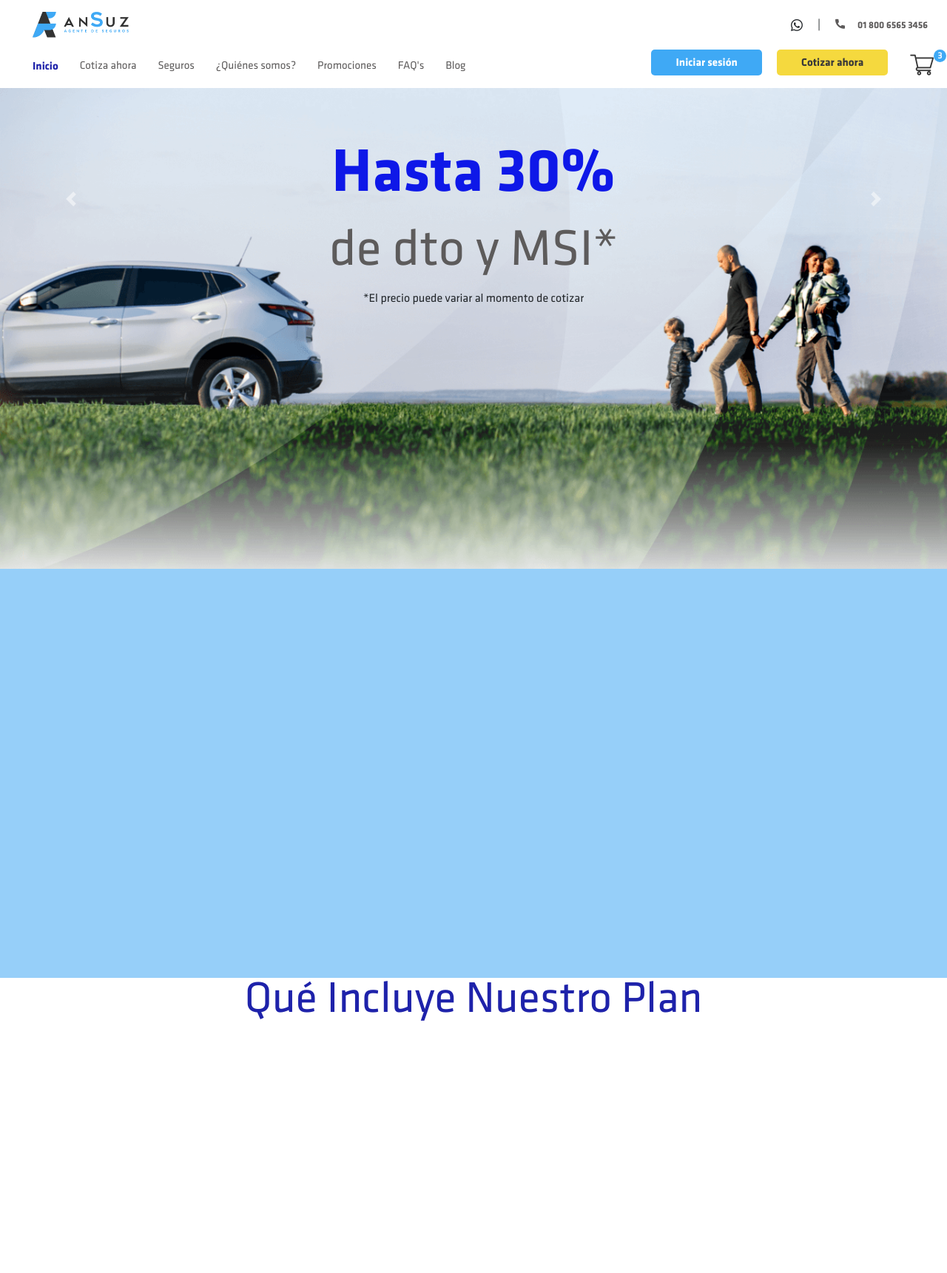
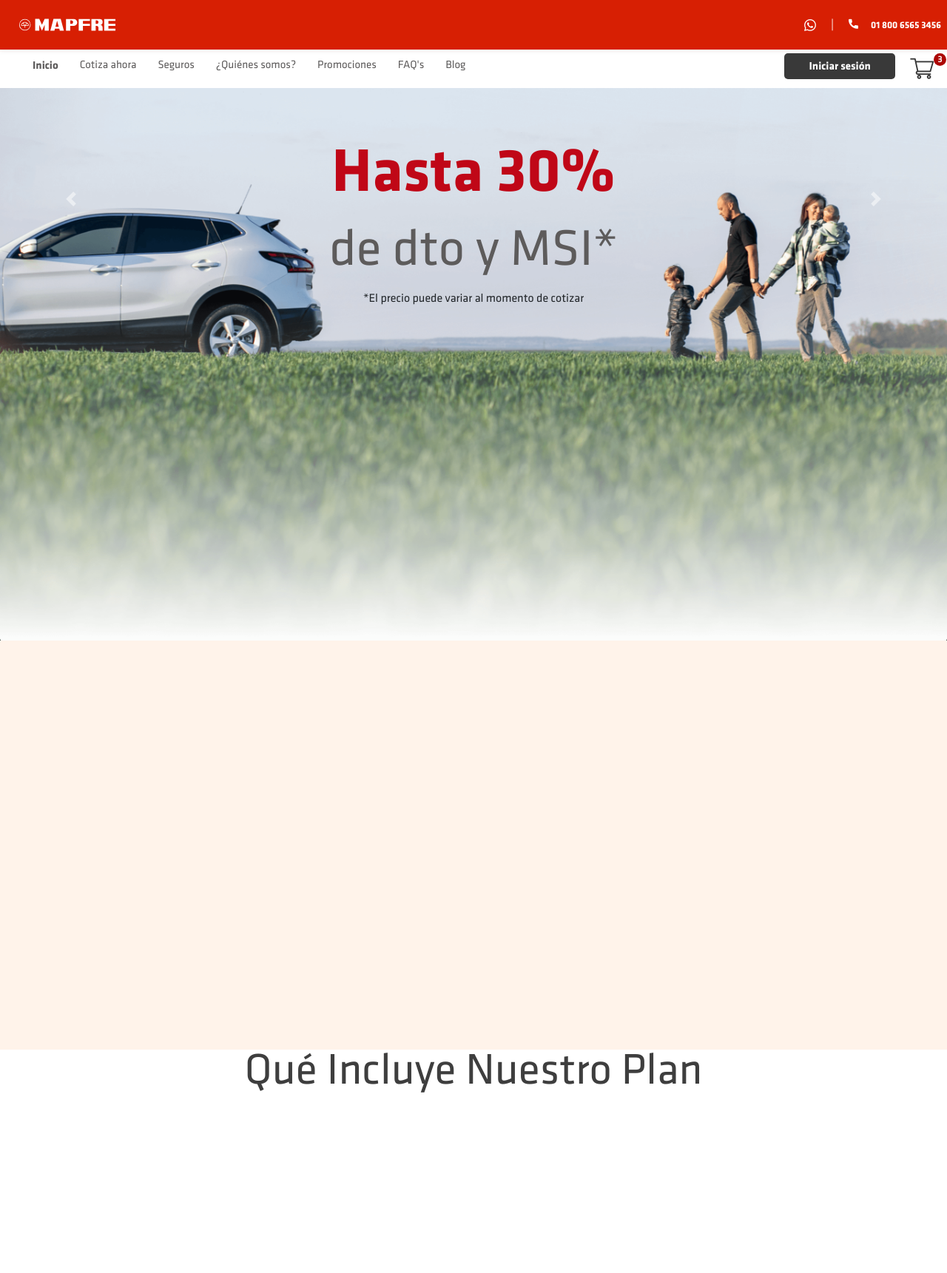
Before and after one commit to JCCardenas24/ecommerce, a PHP site: page / in a window 1280 px wide. Shown: the top 1721 px of the page at 74% size. Run offline with PHP 8.4, Linux system fonts and the light colour scheme; some web fonts are replaced.

Commit message:
mapfre look

```diff
--- a/assets/css/sass/layout/_navbar.scss
+++ b/assets/css/sass/layout/_navbar.scss
@@ -1,12 +1,18 @@
 @import '../helpers/variables';
 
 .main-nav {
-     padding: 0 18px;
+
      box-shadow: 0px 3px 6px rgba(0, 0, 0, 0.05);
+
 }
 
 .main-nav__primaryRow {
      height: 67px;
+     background-color: #D71F03;
+     color: white;
+     // padding: 0 18px;
+     box-shadow: 0px 3px 6px rgba(0, 0, 0, 0.05);
+
 }
 
 .main-nav__primaryRow--logo {
@@ -25,6 +31,8 @@
 
 .main-nav__secondaryRow{
      height: 52px;
+     color: white;
+     padding: 0 18px;
 
 }
 
@@ -33,7 +41,7 @@
      font-family: 'KlavikaBold-Bold';
      font-weight: bold;
      font-size: 13px;
-     color: $light-gray;
+     color: white;
 }
 
 .main-nav__secondaryRow--menuOptions {
@@ -55,7 +63,7 @@
           font-weight: bold;
           font-size: $f15;
           line-height: 30px;
-          color: $navy-blue;
+          color: #5D5B5B;
      }
 }
 
@@ -76,7 +84,7 @@
 
      .btnLogin{
           color: #fff;
-          background-color: $sky-blue;
+          background-color: #393939;
           margin-right: 20px;
      }
 
@@ -84,6 +92,7 @@
       color: #393939;
       background-color: $yellow;
       margin-right: 30px;
+      display: none;
      }
 
      i.icon-carrito{
@@ -99,7 +108,7 @@
      width: 17px;
      height: 17px;
      border-radius: 50%;
-     background-color: $sky-blue;
+     background-color: #AC0603;
      color: white;
      position: absolute;
 }
--- a/assets/css/sass/layout/_slider.scss
+++ b/assets/css/sass/layout/_slider.scss
@@ -1,10 +1,10 @@
 @import '../base/font';
 
-.crop_img {
-    height: 650px;
-    object-fit: cover;
-    object-position: 0 15%;
-}
+// .crop_img {
+//     height: 650px;
+//     object-fit: cover;
+//     object-position: 0 15%;
+// }
 
 .ttl_slide {
     width: 100%;
@@ -18,7 +18,8 @@
         font-weight: bold;
         font-size: 84px;
         line-height: 100px;
-        color: #0e18e8;
+        color: #c00717;
+
         padding-top: 65px;
 
     }
--- a/assets/css/sass/views/_home.scss
+++ b/assets/css/sass/views/_home.scss
@@ -1,6 +1,6 @@
 .blue{
     height: 553px;
-background: #96cff9;
+background: #FFF3EA;
 opacity: 1;
 
 }
@@ -11,7 +11,7 @@
         font-size: 60px;
 line-height: 62px;
 text-align: center;
-color: #1e22aa;
+color: #3e3e3e;
     }
 }
 
@@ -24,15 +24,17 @@
 
 .suscribe{
     height: 259px;
-background: #1e22aa;
+background: white;
+
 }
 
 .redes{
     height: 150px;
-    background: #3fa9f5;
+    background: #575757;
+
 }
 
 .legal{
     height: 51px;
-    background-color: #0588E4;
+    background-color: #c00717;
 }
--- a/index.php
+++ b/index.php
@@ -3,7 +3,7 @@
 
 <head>
   <?php include 'template/head.php';?>
-  <title>Ansuz | Agente de seguros</title>
+  <title>Mapfre | Agente de seguros</title>
 </head>
 
 <body>
@@ -16,7 +16,7 @@
             <img src="./assets/images/home-slider/Home-auto.png" class="crop_img d-block w-100" alt="...">
             <div class="ttl_slide">
               <h1 class="text-center">Hasta 30% <br> <span>de dto y MSI*</span></h1>
-             <p  class="text-center">*El precio puede variar al momento de cotizar</p>
+              <p class="text-center">*El precio puede variar al momento de cotizar</p>
             </div>
           </div>
         </div>
@@ -24,14 +24,14 @@
           <img src="./assets/images/home-slider/Home-auto.png" class="crop_img d-block w-100" alt="...">
           <div class="ttl_slide">
             <h1 class="text-center">Hasta 30% <br> <span>de dto y MSI*</span></h1>
-             <p  class="text-center">*El precio puede variar al momento de cotizar</p>
+            <p class="text-center">*El precio puede variar al momento de cotizar</p>
           </div>
         </div>
         <div class="carousel-item">
           <img src="./assets/images/home-slider/Home-auto.png" class="crop_img  d-block w-100" alt="...">
           <div class="ttl_slide">
             <h1 class="text-center">Hasta 30% <br> <span>de dto y MSI*</span></h1>
-             <p  class="text-center">*El precio puede variar al momento de cotizar</p>
+            <p class="text-center">*El precio puede variar al momento de cotizar</p>
           </div>
         </div>
       </div>
--- a/template/navbar.php
+++ b/template/navbar.php
@@ -1,13 +1,13 @@
 <nav class="main-nav">
     <div class="d-flex align-items-center justify-content-between main-nav__primaryRow">
-        <a href="/"><img src="assets/images/logo_ansuz.png" alt="" class="main-nav__primaryRow--logo"></a>
+        <a href="/"><img src="assets/images/logo_mapfre.svg" alt="" class="main-nav__primaryRow--logo"></a>
         <div class="main-nav__primaryRow__tels d-flex align-items-center">
             <i class="icon-whatsapp"></i>
             <span class="main-nav__primaryRow__tels--separator">|</span>
             <span class="main-nav__primaryRow__tels--number"><i class="icon-telefono main-nav__primaryRow__tels--telefono"></i>01 800 6565 3456</span>
         </div>
     </div>
-    <div class="d-flex align-items-start justify-content-between main-nav__secondaryRow">
+    <div class="d-flex align-items-center justify-content-between main-nav__secondaryRow">
         <ul class="d-flex main-nav__secondaryRow--menuOptions">
             <li><a class="active" href="">Inicio</a></li>
             <li><a href=""> Cotiza ahora</a></li>
```
Also changed, not shown: assets/css/main.min.css, assets/images/home-slider/Home-auto.png, assets/images/logo_mapfre.svg (added), 1 other file. Lines whose indentation alone changed are shown as unchanged.
